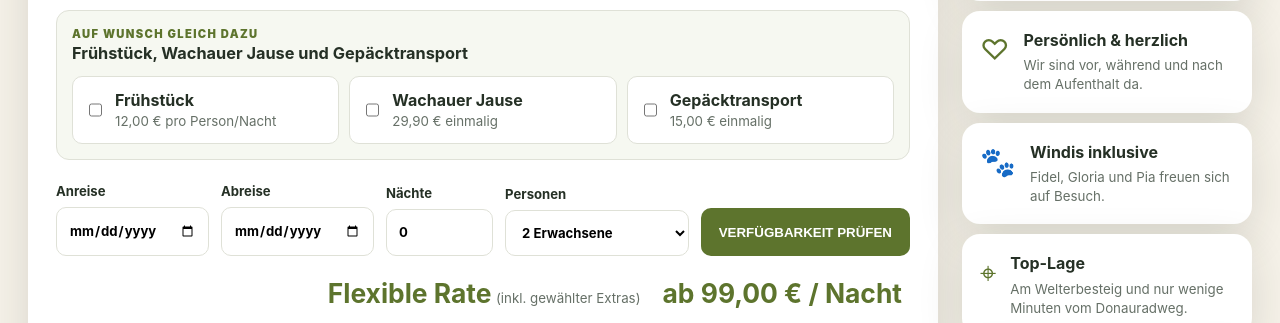
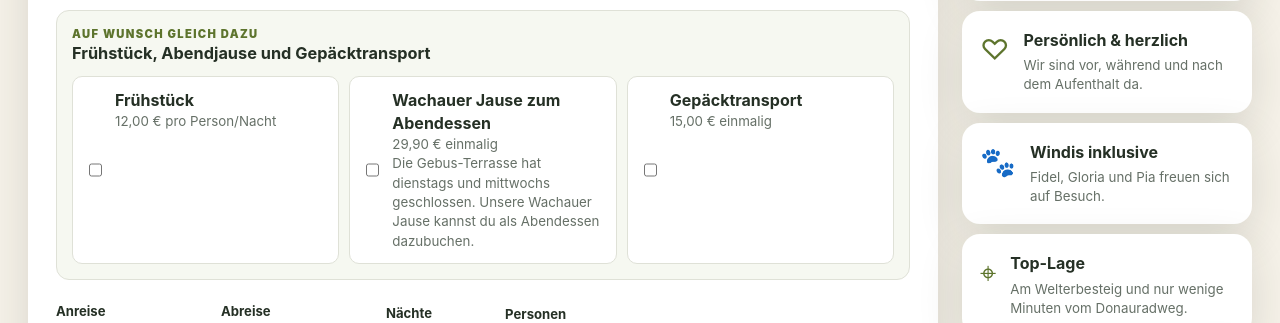
Before and after one commit to topdiveair-sketch/Direcktbuchungen, a Flask app: page / in a window 1280 px wide. Shown: the part 767-1090 px from the top of the page. Run offline with Flask 3, Linux system fonts and the light colour scheme; data comes from the database, SQL or seed files in the repository; data that the repository does not hold is empty.

Commit message:
Clarify Wachauer Jause as optional evening meal

```diff
--- a/templates/index.html
+++ b/templates/index.html
@@ -344,7 +344,7 @@
         <section class="booking-services" aria-label="Zusatzleistungen">
           <div class="service-heading">
             <span>Auf Wunsch gleich dazu</span>
-            <strong>Frühstück, Wachauer Jause und Gepäcktransport</strong>
+            <strong>Frühstück, Abendjause und Gepäcktransport</strong>
           </div>
           <div class="extras-grid featured-extras">
             {% for key in ['breakfast', 'jause', 'luggage'] %}
@@ -353,8 +353,9 @@
               <label class="extra-option featured-extra">
                 <input type="checkbox" id="{{ key }}" name="{{ key }}" data-price="{{ item.price }}" data-unit="{{ item.unit }}">
                 <span>
-                  <strong>{{ item.label }}</strong>
+                  <strong>{% if key == 'jause' %}Wachauer Jause zum Abendessen{% else %}{{ item.label }}{% endif %}</strong>
                   <small>{{ '%.2f'|format(item.price)|replace('.', ',') }} € {% if item.unit=='person_night' %}pro Person/Nacht{% elif item.unit=='night' %}pro Nacht{% else %}einmalig{% endif %}</small>
+                  {% if key == 'jause' %}<small>Die Gebus-Terrasse hat dienstags und mittwochs geschlossen. Unsere Wachauer Jause kannst du als Abendessen dazubuchen.</small>{% endif %}
                 </span>
               </label>
               {% endif %}
@@ -678,7 +679,7 @@
     <div class="direct-value-grid">
       <article><strong>✓ Live-Verfügbarkeit</strong><small>Kalender und Terminprüfung direkt auf der Website.</small></article>
       <article><strong>✓ Persönlicher Kontakt</strong><small>Fragen und Wünsche gehen direkt an Zuhause am Bach.</small></article>
-      <article><strong>✓ Extras im selben Ablauf</strong><small>Frühstück, Jause und Gepäcktransport gleich mit auswählen.</small></article>
+      <article><strong>✓ Extras im selben Ablauf</strong><small>Frühstück, Abendjause und Gepäcktransport gleich mit auswählen.</small></article>
       <article><strong>✓ Klarer Gesamtpreis</strong><small>Nach der Verfügbarkeitsprüfung siehst du den Preis inklusive gewählter Extras.</small></article>
     </div>
   </section>
@@ -727,7 +728,7 @@
              loading="eager" decoding="async">
         <div class="active-service-card-body">
           <h3>Regionale Genussmomente</h3>
-          <p>Wachauer Jause, regionale Spezialitäten und kleine Genussmomente für den Aufenthalt und die nächste Etappe.</p>
+          <p>Wachauer Jause zum Abendessen, regionale Spezialitäten und kleine Genussmomente für deinen Aufenthalt.</p>
         </div>
       </article>
       <article class="active-service-card active-service-card--welterbesteig">
@@ -973,7 +974,7 @@
     it:{labels:["Arrivo","Partenza","Notti","Ospiti"],check:"VERIFICA DISPONIBILITÀ",services:"Aggiungi al soggiorno",servicesTitle:"Colazione, merenda della Wachau e trasporto bagagli",room:"Camera sul giardino",roomText:"Tranquilla camera doppia dall'atmosfera personale e accogliente.",features:"Letto matrimoniale · bagno privato · Wi-Fi · posizione tranquilla",total:"Prezzo totale",guest:"Dati dell'ospite",first:"Nome",last:"Cognome",phone:"Telefono",msg:"Richieste o messaggio",coupon:"Codice sconto",payment:"Metodo di pagamento",bank:"Bonifico bancario",onsite:"Pagamento all'arrivo",submit:"PRENOTA DIRETTAMENTE",note:"La richiesta viene registrata subito nel calendario delle prenotazioni dirette. Riceverai poi la nostra conferma personale."},
     es:{labels:["Llegada","Salida","Noches","Huéspedes"],check:"COMPROBAR DISPONIBILIDAD",services:"Añadir a la estancia",servicesTitle:"Desayuno, merienda de Wachau y traslado de equipaje",room:"Habitación jardín",roomText:"Habitación doble tranquila, acogedora y de ambiente personal.",features:"Cama doble · baño privado · Wi-Fi · ubicación tranquila",total:"Precio total",guest:"Datos del huésped",first:"Nombre",last:"Apellidos",phone:"Teléfono",msg:"Peticiones o mensaje",coupon:"Código de descuento",payment:"Forma de pago",bank:"Transferencia bancaria",onsite:"Pago a la llegada",submit:"RESERVAR DIRECTAMENTE",note:"La solicitud se registra inmediatamente en el calendario de reservas directas. Después recibirás nuestra confirmación personal."},
     fr:{labels:["Arrivée","Départ","Nuits","Voyageurs"],check:"VÉRIFIER LES DISPONIBILITÉS",services:"Ajouter au séjour",servicesTitle:"Petit-déjeuner, collation de la Wachau et transport des bagages",room:"Chambre côté jardin",roomText:"Chambre double calme, personnelle et confortable.",features:"Lit double · salle de bain privée · Wi-Fi · emplacement calme",total:"Prix total",guest:"Coordonnées du voyageur",first:"Prénom",last:"Nom",phone:"Téléphone",msg:"Demandes ou message",coupon:"Code promotionnel",payment:"Mode de paiement",bank:"Virement bancaire",onsite:"Paiement à l'arrivée",submit:"RÉSERVER EN DIRECT",note:"Votre demande est immédiatement enregistrée dans le calendrier des réservations directes. Nous vous envoyons ensuite une confirmation personnelle."},
-    ch:{labels:["Aareis","Abreis","Nächt","Gäste"],check:"VERFÜGBARKEIT PRÜEFE",services:"Zum Ufenthalt dezue",servicesTitle:"Frühstück, Wachauer Proviant und Gepäcktransport",room:"Gartenzimmer",roomText:"Ruhigs Doppelzimmer mit persönlicher und gemütlicher Atmosphäre.",features:"Doppelbett · eigets Bad · WLAN · ruhigi Lag",total:"Gesamtpriis",guest:"Gästedate",first:"Vorname",last:"Nachname",phone:"Telefon",msg:"Wünsch oder Nachricht",coupon:"Gutscheincode",payment:"Zahligsart",bank:"Banküberwiisig",onsite:"Zahlig bi de Aareis",submit:"DIREKT BUECHE",note:"D Afrag wird sofort im Direktbuechigskalender vorgmerkt. Nachher chunnt üsi persönlechi Bestätigung."},
+    ch:{labels:["Aareis","Abreis","Nächt","Gäste"],check:"VERFÜGBARKEIT PRÜEFE",services:"Zum Ufenthalt dezue",servicesTitle:"Frühstück, Wachauer Abendjause und Gepäcktransport",room:"Gartenzimmer",roomText:"Ruhigs Doppelzimmer mit persönlicher und gemütlicher Atmosphäre.",features:"Doppelbett · eigets Bad · WLAN · ruhigi Lag",total:"Gesamtpriis",guest:"Gästedate",first:"Vorname",last:"Nachname",phone:"Telefon",msg:"Wünsch oder Nachricht",coupon:"Gutscheincode",payment:"Zahligsart",bank:"Banküberwiisig",onsite:"Zahlig bi de Aareis",submit:"DIREKT BUECHE",note:"D Afrag wird sofort im Direktbuechigskalender vorgmerkt. Nachher chunnt üsi persönlechi Bestätigung."},
     ar:{labels:["الوصول","المغادرة","الليالي","الضيوف"],check:"تحقق من التوافر",services:"أضف إلى إقامتك",servicesTitle:"الإفطار ووجبة Wachau ونقل الأمتعة",room:"غرفة الحديقة",roomText:"غرفة مزدوجة هادئة بأجواء شخصية ومريحة.",features:"سرير مزدوج · حمام خاص · واي فاي · موقع هادئ",total:"السعر الإجمالي",guest:"بيانات الضيف",first:"الاسم الأول",last:"اسم العائلة",phone:"الهاتف",msg:"طلبات أو رسالة",coupon:"رمز الخصم",payment:"طريقة الدفع",bank:"تحويل بنكي",onsite:"الدفع عند الوصول",submit:"احجز مباشرة",note:"يتم تسجيل طلبك فوراً في تقويم الحجوزات المباشرة، ثم نرسل لك تأكيداً شخصياً."}
   }[lang];
   if(!T) return;
```
